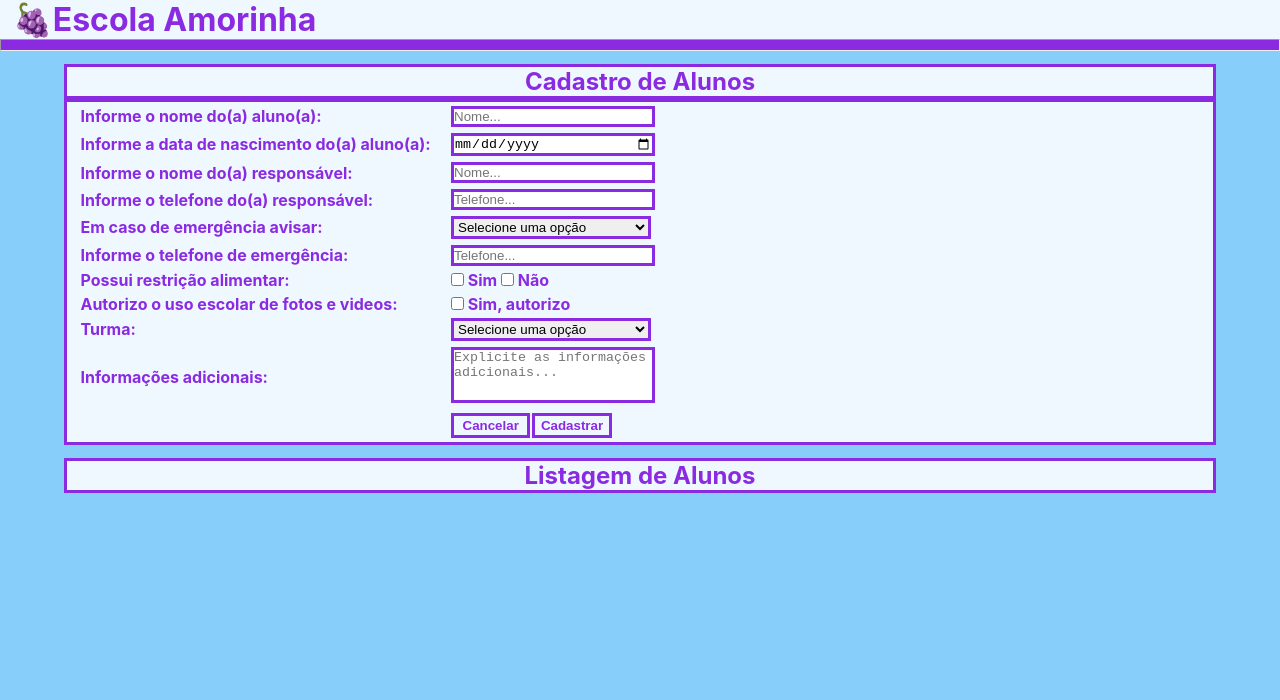
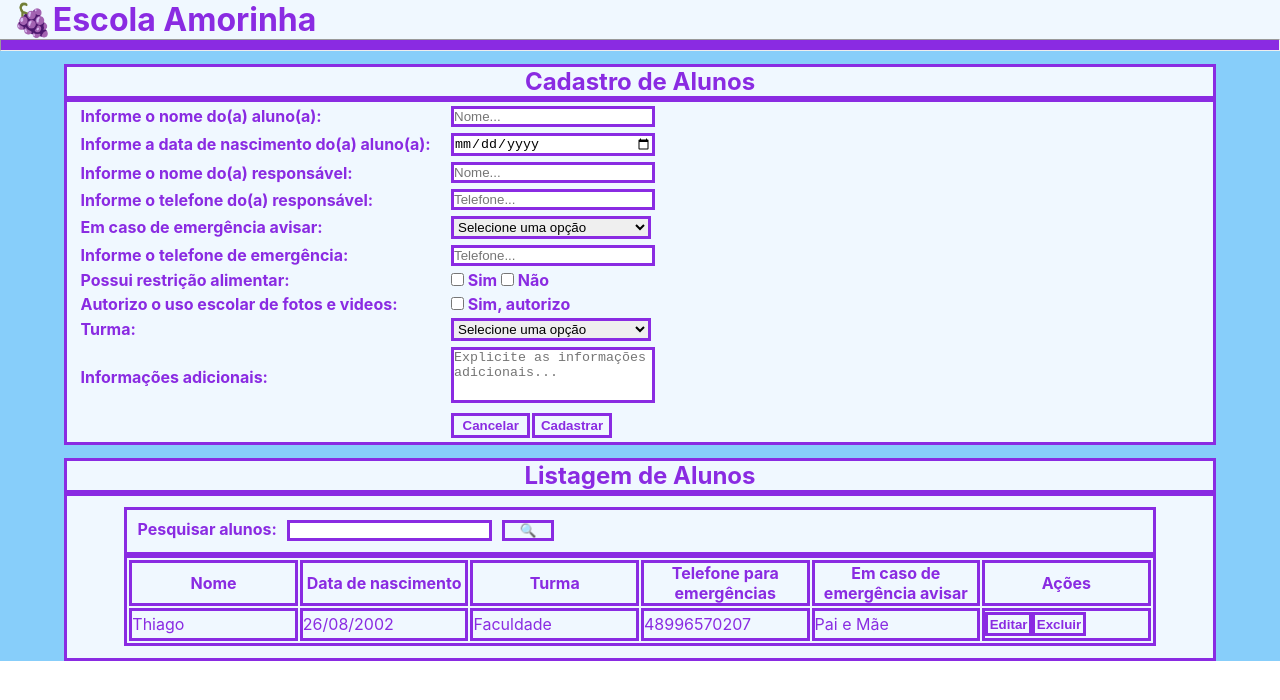
Before and after one commit to thiagomathiassimon/Projeto_DEVinHouse_Semana_5, a React (Create React App) app in the folder cadastro-alunos-react/: page / in a window 1280 px wide. Shown: the top 700 px of the page. Built offline with nearby package versions, Linux system fonts and the light colour scheme.

Commit message:
inicada_listagem

```diff
--- a/cadastro-alunos-react/src/assets/css/estilos.css
+++ b/cadastro-alunos-react/src/assets/css/estilos.css
@@ -2,7 +2,7 @@
 
   background-color: lightskyblue;
   text-align: center;
-  height: 100vh;
+  height: 100%;
   color: white;
 }
 
@@ -131,3 +131,74 @@ textarea {
   margin-bottom: 1%;
   resize: none;
 }
+
+.lista {
+  text-align: left;
+  margin-left: 5%;
+  margin-right: 5%;
+  background-color: aliceblue;
+  color: blueviolet;
+  border: 5px;
+  border: solid;
+  border-color: blueviolet;
+}
+
+.listaAlunos {
+  background-color: aliceblue;
+  color: blueviolet;
+  border: 5px;
+  border: solid;
+  border-color: blueviolet;
+  margin-left: 5%;
+  margin-right: 5%;
+  margin-bottom: 1%;
+  width: 90%;
+  text-align: center;
+}
+
+.listarAlunos {
+  background-color: aliceblue;
+  color: blueviolet;
+  border: 5px;
+  border: solid;
+  border-color: blueviolet;
+  margin-top: 1%;
+  margin-left: 5%;
+  margin-right: 5%;
+}
+
+#pesquisaNaLista {
+  cursor: pointer;
+  width: 20%;
+  margin: 1%;
+}
+
+#labelDaPesquisa {
+  margin-left: 1%;
+}
+
+#searchButton {
+  padding: 0%;
+  width: 5%;
+  margin: 0%;
+}
+
+th {
+  width: 15%;
+  background-color: aliceblue;
+  color: blueviolet;
+  border: 5px;
+  border: solid;
+  border-color: blueviolet;
+
+}
+
+.listandoAlunos {
+  width: 15%;
+  background-color: aliceblue;
+  color: blueviolet;
+  border: 5px;
+  border: solid;
+  border-color: blueviolet;
+
+}
--- /dev/null
+++ b/cadastro-alunos-react/src/components/listagem.jsx
@@ -0,0 +1,56 @@
+import React from 'react';
+
+class Listagem extends React.Component {
+  render() {
+    return (
+      <>
+        <div className='lista'>
+          <div className="listarAlunos">
+            <label htmlFor="pesquisaNaLista" id="labelDaPesquisa">Pesquisar alunos:</label>
+            <input type="search" className='listar' id='pesquisaNaLista' />
+            <button id="searchButton">🔍</button>
+          </div>
+          <table className='listaAlunos'>
+            <thead>
+              <tr>
+                <th>
+                  Nome
+               </th>
+                <th>
+                  Data de nascimento
+                </th>
+                <th>
+                  Turma
+                </th>
+                <th>
+                  Telefone para emergências
+              </th>
+                <th>
+                  Em caso de emergência avisar
+              </th>
+                <th>
+                  Ações
+              </th>
+              </tr>
+            </thead>
+            <tbody>
+              {this.props.alunos.map(aluno => (
+                <tr key={aluno.id}>
+                  <td className='listandoAlunos'>{aluno.nome}</td>
+                  <td className='listandoAlunos'>{aluno.dataNascimento}</td>
+                  <td className='listandoAlunos'>{aluno.turma}</td>
+                  <td className='listandoAlunos'>{aluno.telefoneEmergencia}</td>
+                  <td className='listandoAlunos'>{aluno.avisarEmEmergencia}</td>
+                  <td className='listandoAlunos'><button onClick={() => this.handleEditar(aluno)}>Editar</button>
+                    <button onClick={() => this.handleExcluir(aluno)}>Excluir</button></td>
+                </tr>
+              ))}
+            </tbody>
+          </table>
+        </div>
+      </>
+    )
+  }
+}
+
+export default Listagem;
--- a/cadastro-alunos-react/src/pages/alunos.jsx
+++ b/cadastro-alunos-react/src/pages/alunos.jsx
@@ -2,8 +2,14 @@ import React, { Component } from 'react';
 import Pagina from '../components/pagina';
 import Section from '../components/section';
 import Formulario from '../components/formulario'
+import Listagem from '../components/listagem';
 
 class Alunos extends Component {
+  constructor(props) {
+    super(props);
+
+    this.state = { alunos: [{ nome: 'Thiago', dataNascimento: '26/08/2002', turma: 'Faculdade', telefoneEmergencia: 48996570207, avisarEmEmergencia: 'Pai e Mãe' }] };
+  }
 
   render() {
     return (
@@ -13,6 +19,7 @@ class Alunos extends Component {
             <Formulario />
           </Section>
           <Section titulo='Listagem de Alunos'>
+            <Listagem alunos={this.state.alunos} />
           </Section>
         </Pagina>
       </>
```
Also changed, not shown: 1 other file (tests, documents, lock files or other folders).
